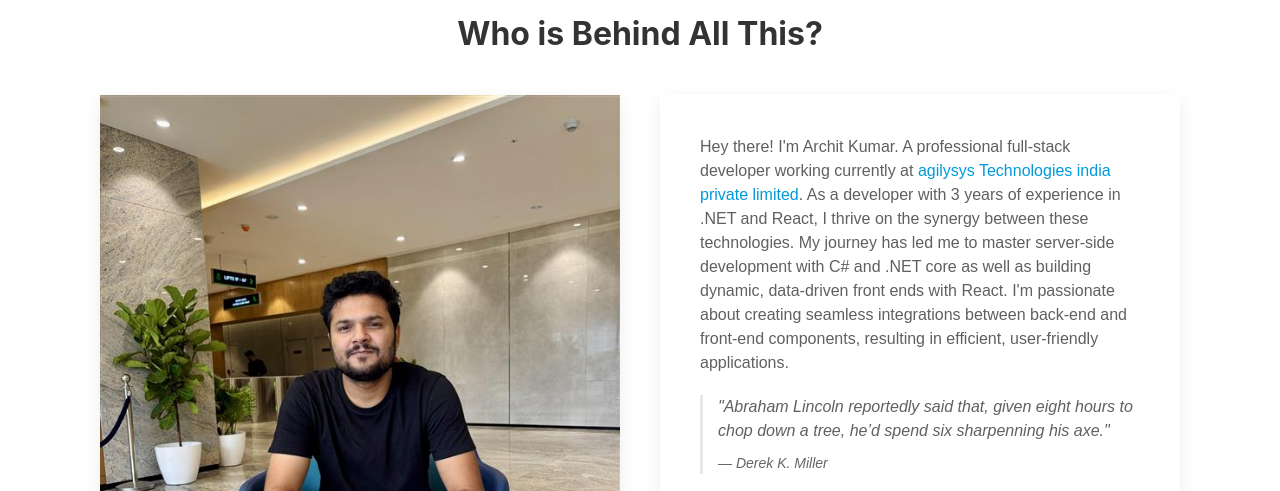
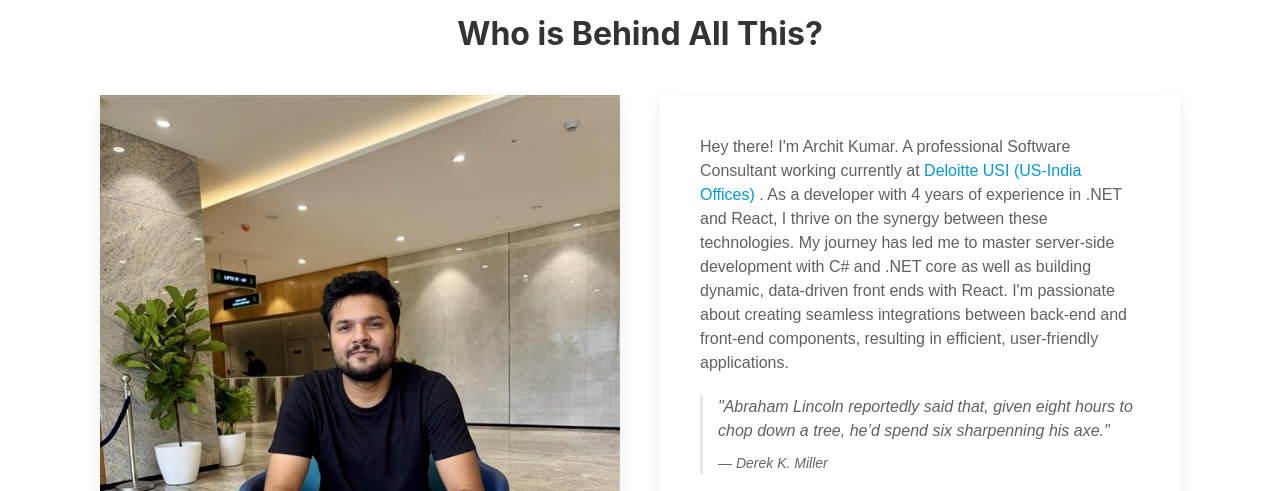
Before and after one commit to architkumar15/ArchitPortfolio.github.io, a plain HTML site: page index.html in a window 1280 px wide. Shown: the part 2500-2991 px from the top of the page. Drawn offline with nearby package versions, Linux system fonts and the light colour scheme.

Commit message:
Update index.html

```diff
--- a/index.html
+++ b/index.html
@@ -515,9 +515,9 @@ Retrieval of guest records is extremely difficult. User has to manually search e
             </div>
             <div>
                 <div class="uk-card uk-card-default uk-card-body section4-right">
-                    <p>Hey there! I'm Archit Kumar. A professional full-stack developer working currently at <a
-                            href="https://www.agilysys.com/en/" class="com-link" target="_blank">agilysys
-                            Technologies india private limited</a>. As a developer with 3 years of experience in .NET and React, I thrive on the synergy between these technologies.
+                    <p>Hey there! I'm Archit Kumar. A professional Software Consultant working currently at <a
+                            href="https://www.agilysys.com/en/" class="com-link" target="_blank">Deloitte USI (US-India Offices)
+                     </a>. As a developer with 4 years of experience in .NET and React, I thrive on the synergy between these technologies.
                             My journey has led me to master server-side development with C# and .NET core as well as building dynamic,
                             data-driven front ends with React. I'm passionate about creating seamless integrations between back-end and front-end components, resulting in efficient, user-friendly applications.</p>
                     <blockquote class="bordered">
```
